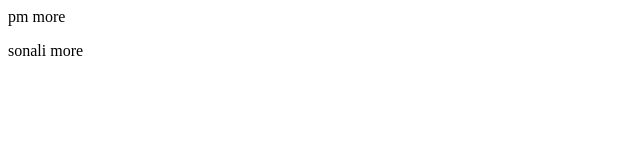
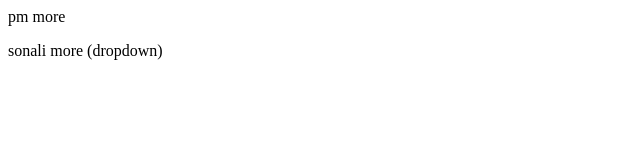
Before and after one commit to more-pp/localrepo, a plain HTML site: page index.html in a window 1280 px wide. Shown: the full height of the page, 0-640 px from the left. Drawn offline with Linux system fonts and the light colour scheme.

```diff
--- a/index.html
+++ b/index.html
@@ -1,2 +1,2 @@
 <p>pm more</p>
-<p>sonali more</p>
+<p>sonali more (dropdown)</p>
```
